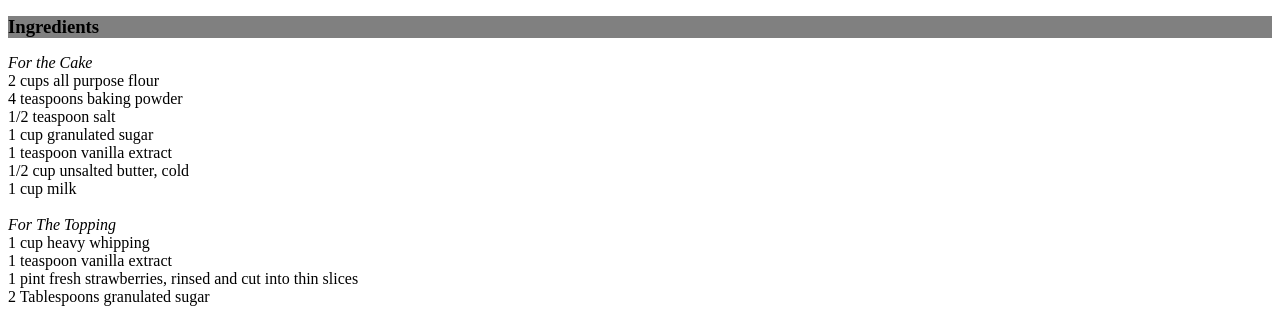
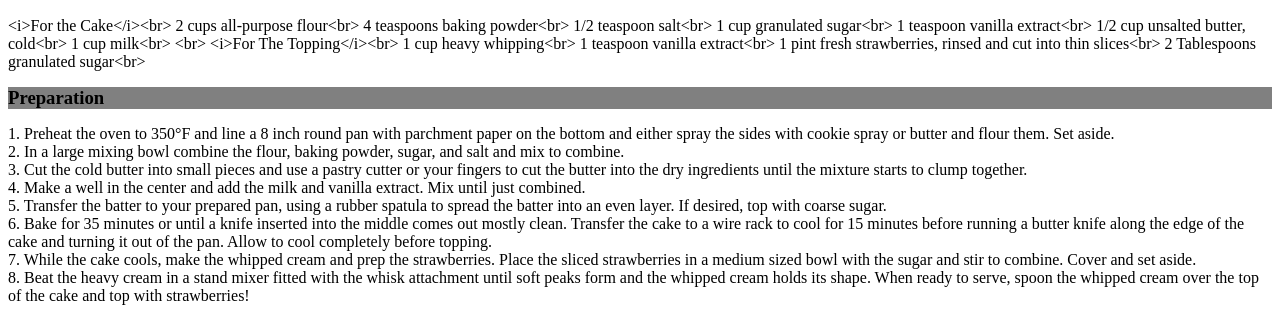
Before and after one commit to STL-WomenPlus-WebDev-March2023/js-assignment-4-html-me-something-mrzelizaga, a website: page index.html in a window 1280 px wide. Shown: the part 475-793 px from the top of the page. Drawn offline with Linux system fonts and the light colour scheme.

Commit message:
Added Entity

```diff
--- a/index.html
+++ b/index.html
@@ -14,21 +14,20 @@
    <h2> Strawberry Shortcake</h2>
    <img src = "https://i.pinimg.com/564x/f8/f6/66/f8f666b2277cc981d4742efce4e351c0.jpg">
 
-   <h3>Ingredients</h3>
-   <p><i>For the Cake</i><br>
-      2 cups all purpose flour<br>
-      4 teaspoons baking powder<br>
-      1/2 teaspoon salt<br>
-      1 cup granulated sugar<br>
-      1 teaspoon vanilla extract<br>
-      1/2 cup unsalted butter, cold<br>
-      1 cup milk<br>
-      <br>
-      <i>For The Topping</i><br>
-      1 cup heavy whipping<br>
-      1 teaspoon vanilla extract<br>
-      1 pint fresh strawberries, rinsed and cut into thin slices<br>
-      2 Tablespoons granulated sugar<br>
+   <p>&lt;i&gt;For the Cake&lt;/i&gt;&lt;br&gt;
+      2 cups all-purpose flour&lt;br&gt;
+      4 teaspoons baking powder&lt;br&gt;
+      1/2 teaspoon salt&lt;br&gt;
+      1 cup granulated sugar&lt;br&gt;
+      1 teaspoon vanilla extract&lt;br&gt;
+      1/2 cup unsalted butter, cold&lt;br&gt;
+      1 cup milk&lt;br&gt;
+      &lt;br&gt;
+      &lt;i&gt;For The Topping&lt;/i&gt;&lt;br&gt;
+      1 cup heavy whipping&lt;br&gt;
+      1 teaspoon vanilla extract&lt;br&gt;
+      1 pint fresh strawberries, rinsed and cut into thin slices&lt;br&gt;
+      2 Tablespoons granulated sugar&lt;br&gt;</p>
 </p>
    <h3>Preparation</h3>
       <p>
@@ -170,4 +169,8 @@
    are golden brown and spring back to the touch. Remove from oven and allow to cool for at least 15 minutes before
    eating!<br></p>
    </body>
+
+   <footer>
+      <p>Thank you for visiting!</p>
+    </footer>
 </html>
```
